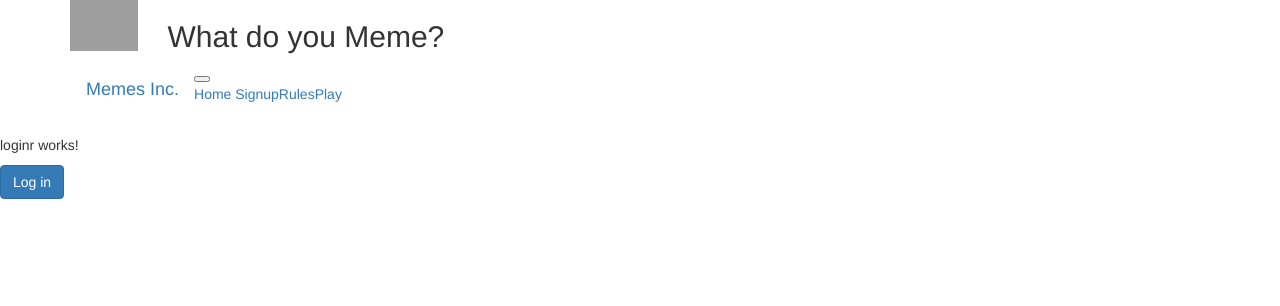
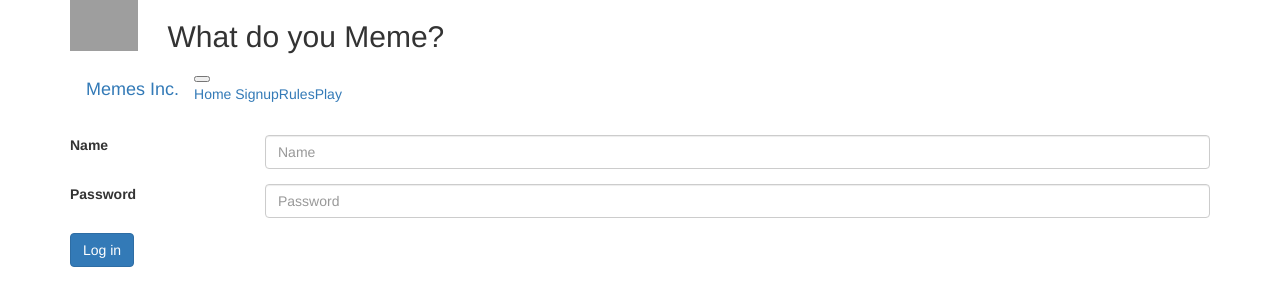
Before and after one commit to jewpaltz/2017fall, an Angular app: page /login in a window 1280 px wide. Shown: the top 306 px of the page. Built offline with nearby package versions, Linux system fonts and the light colour scheme; grey boxes are pictures that could not be loaded.

Commit message:
Real logins
ngModel - 2 way binding

```diff
--- a/src/app/app.module.ts
+++ b/src/app/app.module.ts
@@ -2,6 +2,7 @@ import { BrowserModule } from '@angular/platform-browser';
 import { NgModule } from '@angular/core';
 import { RouterModule } from "@angular/router";
 import { HttpModule } from "@angular/http";
+import { FormsModule } from "@angular/forms";
 
 import { AppComponent } from './app.component';
 import { HeadComponent } from './head/head.component';
@@ -22,7 +23,7 @@ import { LoginrComponent } from './loginr/loginr.component';
   ],
   imports: [
     BrowserModule,
-    HttpModule,
+    HttpModule, FormsModule,
     RouterModule.forRoot([
         { path: "play", component: PlayComponent },
         { path: "home", component: IndexComponent },
--- a/src/app/loginr/loginr.component.html
+++ b/src/app/loginr/loginr.component.html
@@ -1,4 +1,19 @@
-<p>
-  loginr works!
-</p>
-<a class="btn btn-primary"  (click)="login()">Log in</a>
+<div class="container">
+    <div class="row">
+        <div class="col-md-12">
+            <div class="form-group row">
+                    <label for="inputEmail3" class="col-sm-2 col-form-label">Name</label>
+                    <div class="col-sm-10">
+                    <input type="text" class="form-control" id="inputEmail3" placeholder="Name" [(ngModel)]="name">
+                    </div>
+                </div>
+                <div class="form-group row">
+                    <label for="inputPassword3" class="col-sm-2 col-form-label">Password</label>
+                    <div class="col-sm-10">
+                    <input type="password" class="form-control" id="inputPassword3" placeholder="Password" [(ngModel)]="password">
+                    </div>
+                </div>
+            <a class="btn btn-primary"  (click)="login()">Log in</a>
+        </div>
+    </div>
+</div>
--- a/src/app/loginr/loginr.component.ts
+++ b/src/app/loginr/loginr.component.ts
@@ -10,14 +10,17 @@ import { Router } from '@angular/router';
 })
 export class LoginrComponent implements OnInit {
 
-  constructor(private game: GameService, private router: Router) { }
+    name:string;
+    password: string;
 
-  ngOnInit() {
-  }
 
-  login(){
-    this.game.me = new Player();
-    this.router.navigate(['/play']);
-  }
+    constructor(private game: GameService, private router: Router) { }
+
+    ngOnInit() {
+    }
+
+    login(){
+        this.game.login(this.name, this.password)
+    }
 
 }
--- a/src/app/models/game.service.ts
+++ b/src/app/models/game.service.ts
@@ -1,6 +1,7 @@
 import { Injectable } from '@angular/core';
 import { Player } from './game';
 import { Http } from '@angular/http';
+import { Router } from '@angular/router';
 
 @Injectable()
 export class GameService {
@@ -8,16 +9,25 @@ export class GameService {
     apiRoot = "//localhost:3001"
     me: Player;
 
-    constructor(private http: Http) {
+    constructor(private http: Http, private router: Router) {
         //this.login("Barak Obama");
     }
 
-    login(name: string){
-        this.me = new Player();
-        this.me.name = name;
-        this.http.get(this.apiRoot + "/game/quotes").subscribe( data =>{
-            this.me.quotes = data.json();
-        })
+    login(name: string, password: string){
+        this.http.post(this.apiRoot + "/game/room/players", { name, password }).subscribe(
+            data => {
+                this.me = data.json();
+                this.http.get(this.apiRoot + "/game/quotes").subscribe( data =>{
+                    this.me.quotes = data.json();
+                });
+                this.router.navigate(['/play']);
+            },
+            err => {
+                console.log(err);
+            },
+            () => {}
+        )
+
     }
 
 }
--- a/src/app/play/play.component.ts
+++ b/src/app/play/play.component.ts
@@ -25,11 +25,8 @@ export class PlayComponent implements OnInit {
     }
 
     update(){
-        this.http.get(this.game.apiRoot + "/game/room/picture").subscribe( data => {
-            this.room.picture = data.text();
-        });
-        this.http.get(this.game.apiRoot + "/game/room/quotes").subscribe( data =>{
-            this.room.quotes = data.json();
+        this.http.get(this.game.apiRoot + "/game/room").subscribe( data =>{
+            this.room = data.json();
         });
     }
 
```
Also changed, not shown: 2 other files (tests, documents, lock files or other folders).
